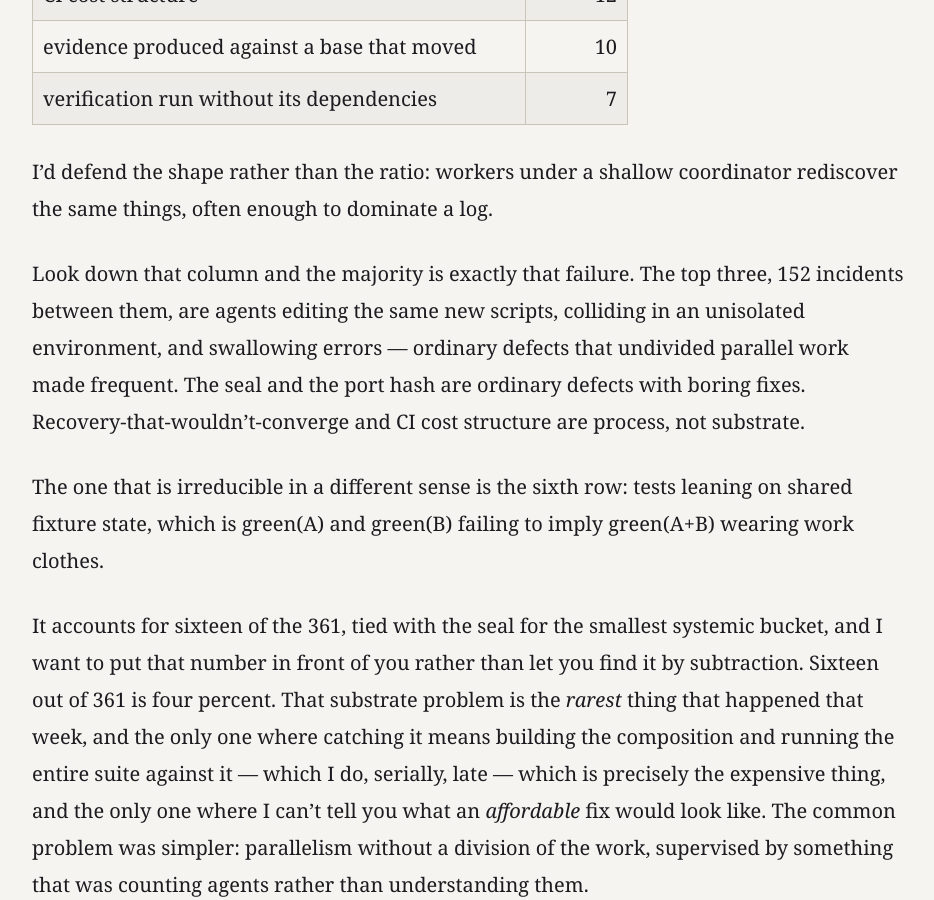
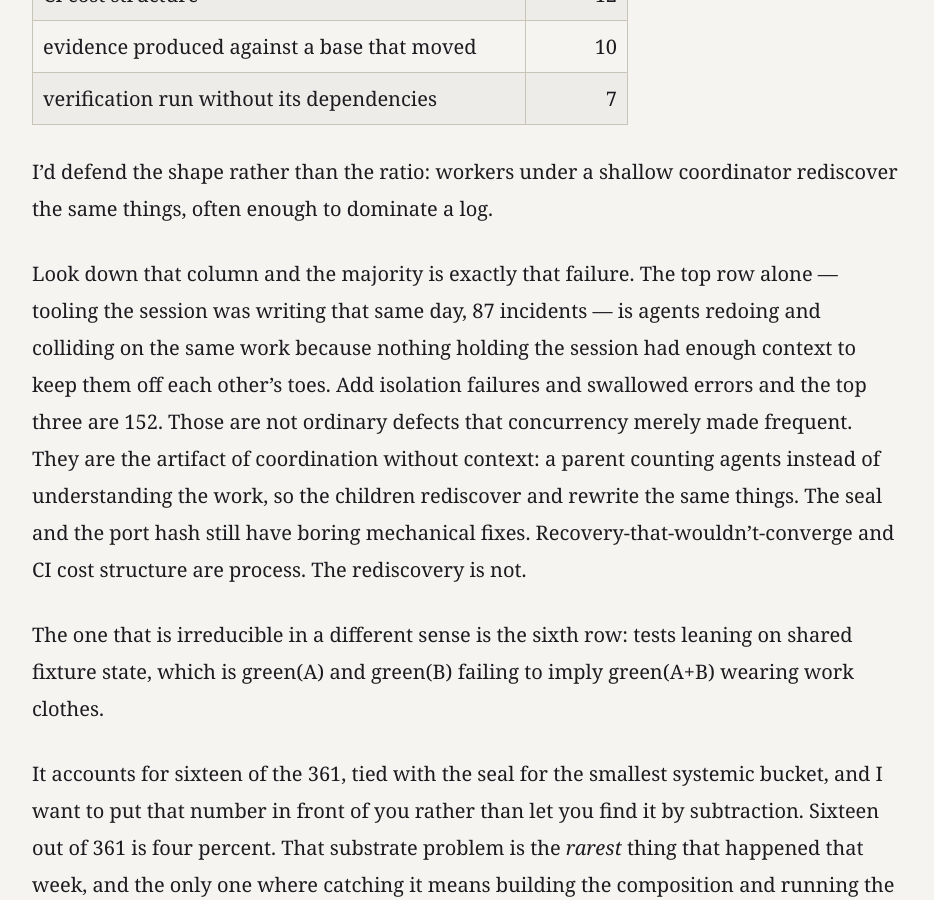
Before and after one commit to cmeiklejohn/cmeiklejohn.github.io, a Jekyll site: the page built from _posts/2026-07-26-one-writer.markdown, in a window 1280 px wide and 900 px high, scrolled down 8958 px. Shown: the whole window, without its empty margins (172-1106 px from the left). Built offline with Jekyll 4.4.1, drawn with Linux system fonts in a browser that asks for light colours; some web fonts are replaced.

Commit message:
Treat rediscovery as coordination-without-context, not boring defects
The dominant taxonomy rows are agents redoing the same work under a parent that managed agents instead of understanding the work.

Co-authored-by: Christopher S. Meiklejohn <christopher.meiklejohn@gmail.com>

```diff
--- a/_posts/2026-07-26-one-writer.markdown
+++ b/_posts/2026-07-26-one-writer.markdown
@@ -120,7 +120,7 @@ Classified by root cause: 245 of the 361 entries collapse into ten systemic prob
 
 I'd defend the shape rather than the ratio: workers under a shallow coordinator rediscover the same things, often enough to dominate a log.
 
-Look down that column and the majority is exactly that failure. The top three, 152 incidents between them, are agents editing the same new scripts, colliding in an unisolated environment, and swallowing errors — ordinary defects that undivided parallel work made frequent. The seal and the port hash are ordinary defects with boring fixes. Recovery-that-wouldn't-converge and CI cost structure are process, not substrate.
+Look down that column and the majority is exactly that failure. The top row alone — tooling the session was writing that same day, 87 incidents — is agents redoing and colliding on the same work because nothing holding the session had enough context to keep them off each other's toes. Add isolation failures and swallowed errors and the top three are 152. Those are not ordinary defects that concurrency merely made frequent. They are the artifact of coordination without context: a parent counting agents instead of understanding the work, so the children rediscover and rewrite the same things. The seal and the port hash still have boring mechanical fixes. Recovery-that-wouldn't-converge and CI cost structure are process. The rediscovery is not.
 
 The one that is irreducible in a different sense is the sixth row: tests leaning on shared fixture state, which is green(A) and green(B) failing to imply green(A+B) wearing work clothes.
 
```
